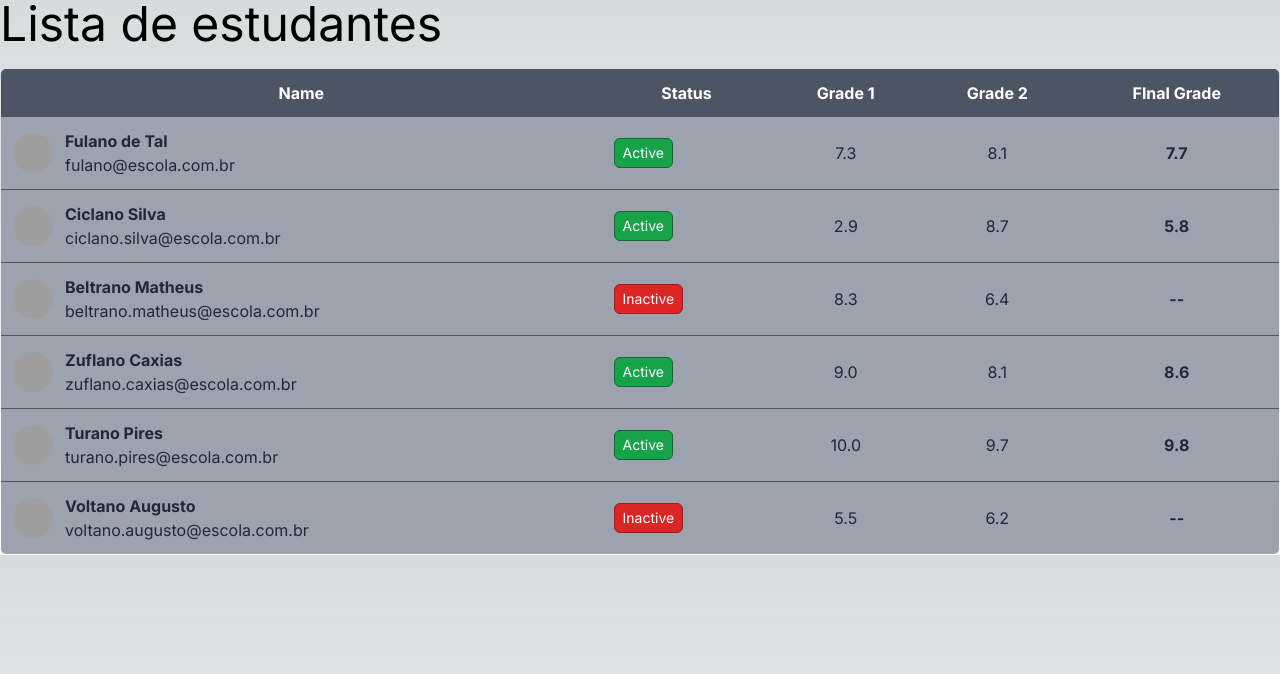
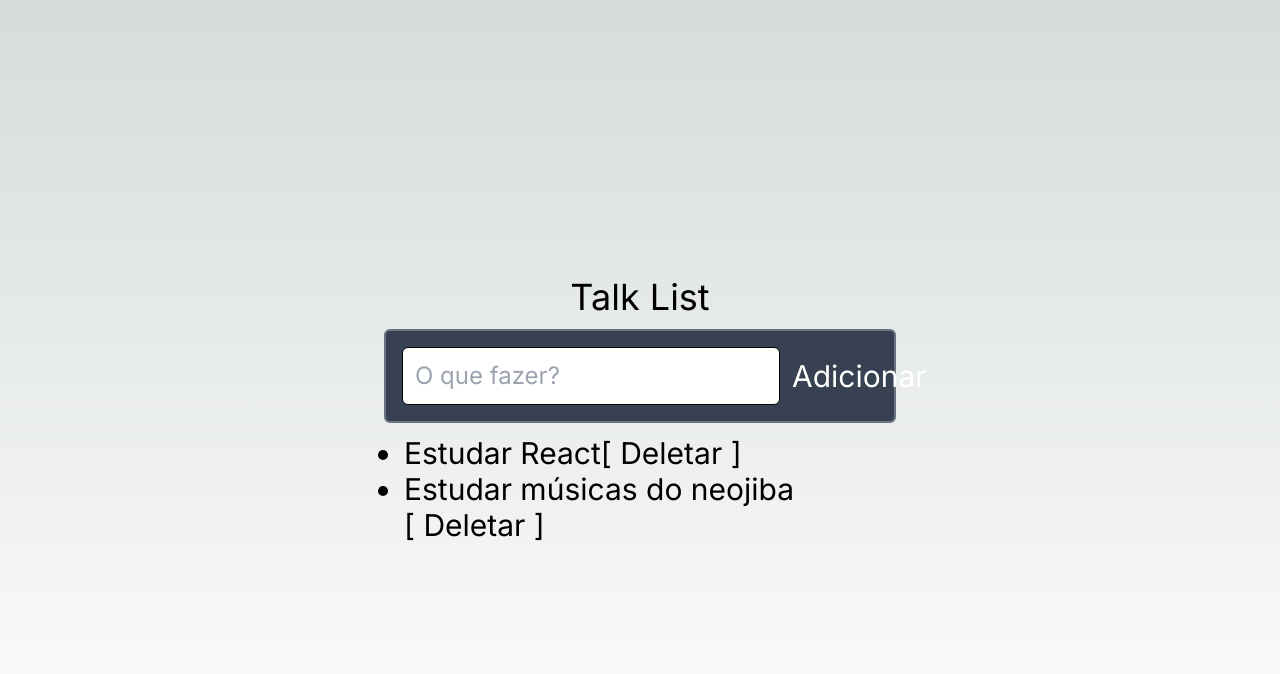
Before and after one commit to Salomao-Faleta/exercicios, a Next.js app: page / in a window 1280 px wide. Shown: the top 674 px of the page. Built offline with nearby package versions, Linux system fonts and the light colour scheme; grey boxes are pictures that could not be loaded.

Commit message:
Exibindo as tarefas

```diff
--- a/src/app/page.tsx
+++ b/src/app/page.tsx
@@ -1,11 +1,11 @@
-import { StudentTable } from "@/components/studentTable";
-import { students } from "@/data/Students";
+"use client"
+
+import { TalkList } from "@/components/talkList";
 
 function Page() {
     return (
         <div className="container mx-auto">
-            <h1 className="text-5xl mb-5">Lista de estudantes</h1>
-            <StudentTable students={students}/>
+            <TalkList/>
         </div>
 
     );
--- /dev/null
+++ b/src/components/talkList.tsx
@@ -0,0 +1,35 @@
+"use client"
+
+import { TodoItem } from "@/types/TodoItem";
+import { useState } from "react";
+
+export function TalkList() {
+
+    const [list, setList] = useState<TodoItem[]>([
+        { label: "Estudar React", checked: false },
+        { label: "Estudar músicas do neojiba", checked: false }
+    ]);
+
+    return (
+        <div className="w-screen h-screen flex flex-col items-center justify-center text-3xl">
+            <h1 className="text-4xl mt-5">Talk List</h1>
+
+            <div className="flex w-full max-w-lg m-3 p-4 rounded-md bg-gray-700 border-2 border-gray-500">
+                <input type="text"
+                    placeholder="O que fazer?"
+                    className="flex-1 border border-black p-3 text-2xl text-black rounded-md mr-3"
+                />
+
+                <button className="text-white">Adicionar</button>
+            </div>
+
+            <ul className="w-full max-w-lg list-disc pl-5">
+                {list.map(item => (
+                    <li>{item.label}<button className="hover:underline">[ Deletar ]</button></li>
+                ))}
+
+            </ul>
+
+        </div>
+    );
+}
--- /dev/null
+++ b/src/types/TodoItem.ts
@@ -0,0 +1,4 @@
+export type TodoItem = {
+    label: string,
+    checked: boolean
+}
```
